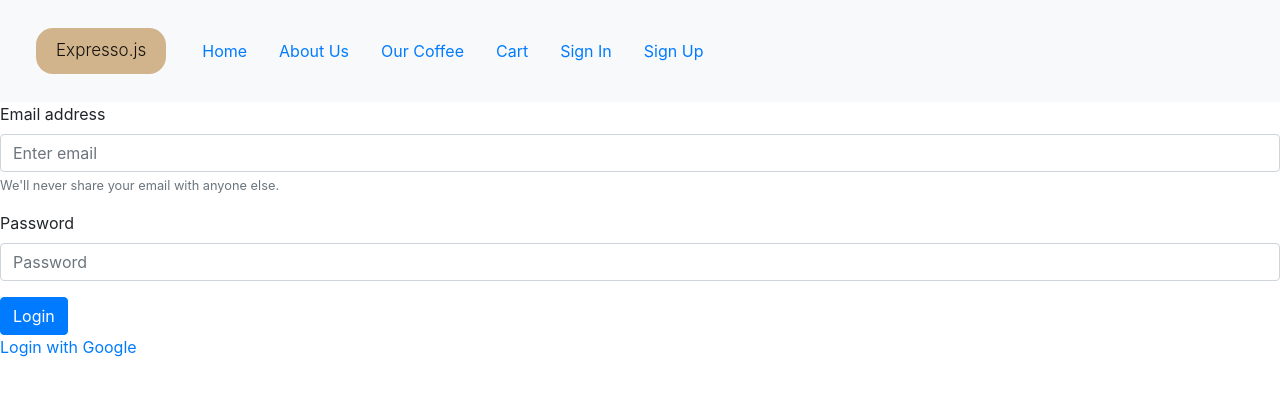
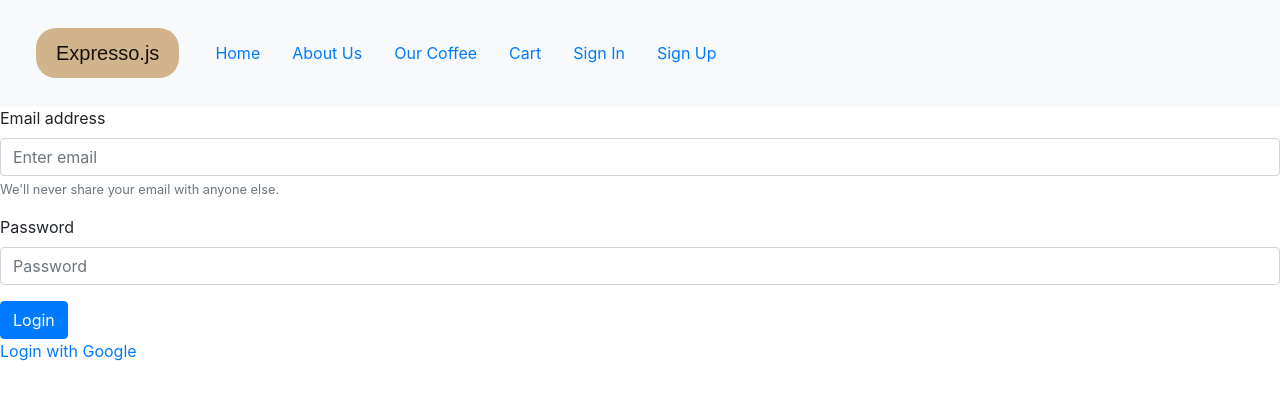
Before and after one commit to YUMTSO/vocabulary_learning, a React app: page /home in a window 1280 px wide. Built offline with nearby package versions, Linux system fonts and the light colour scheme; no server answers.

Commit message:
Update project

```diff
--- a/public/style.css
+++ b/public/style.css
@@ -8,4 +8,9 @@
   padding: 10px 20px;
   font-size: 17px;
   margin: 20px;
-  font-size
+  font-size: 125%;
+  font-family: sans-serif;
+}
+
+.navbar {
+  background-color: #
```
